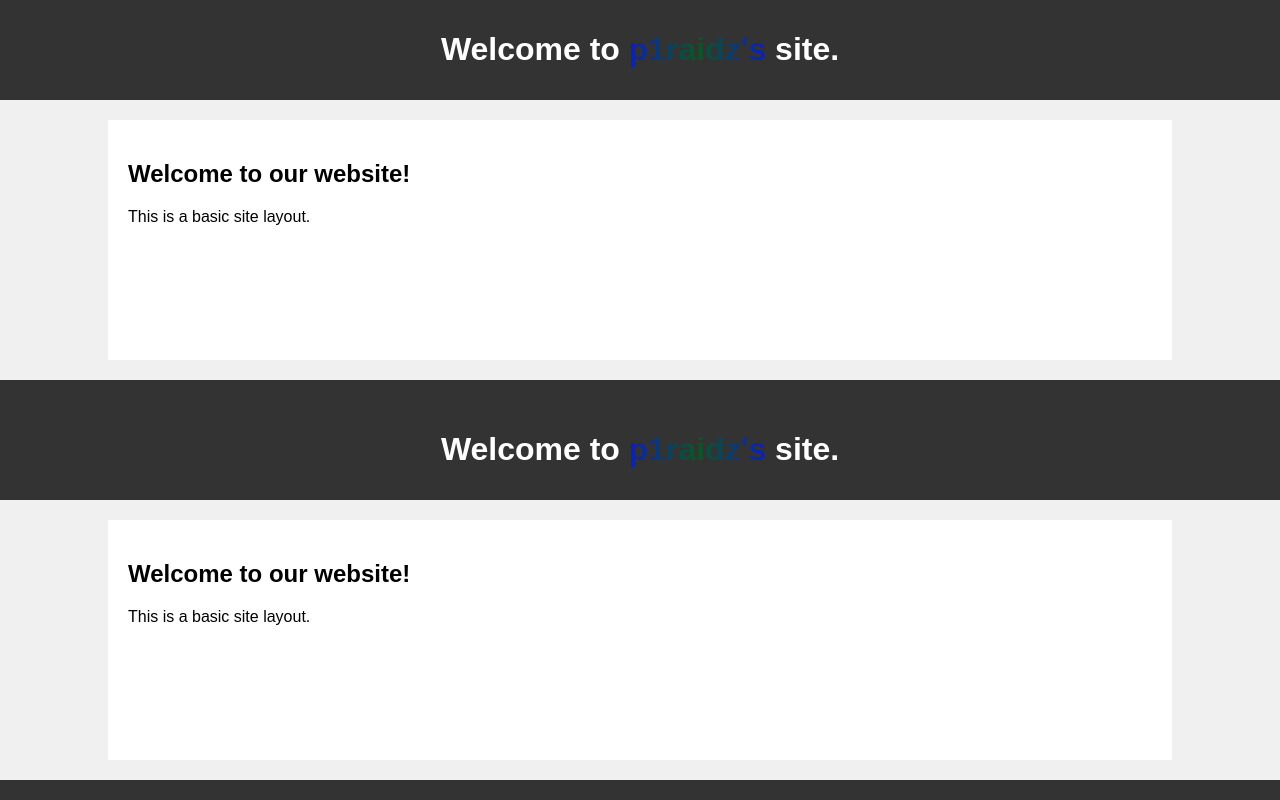
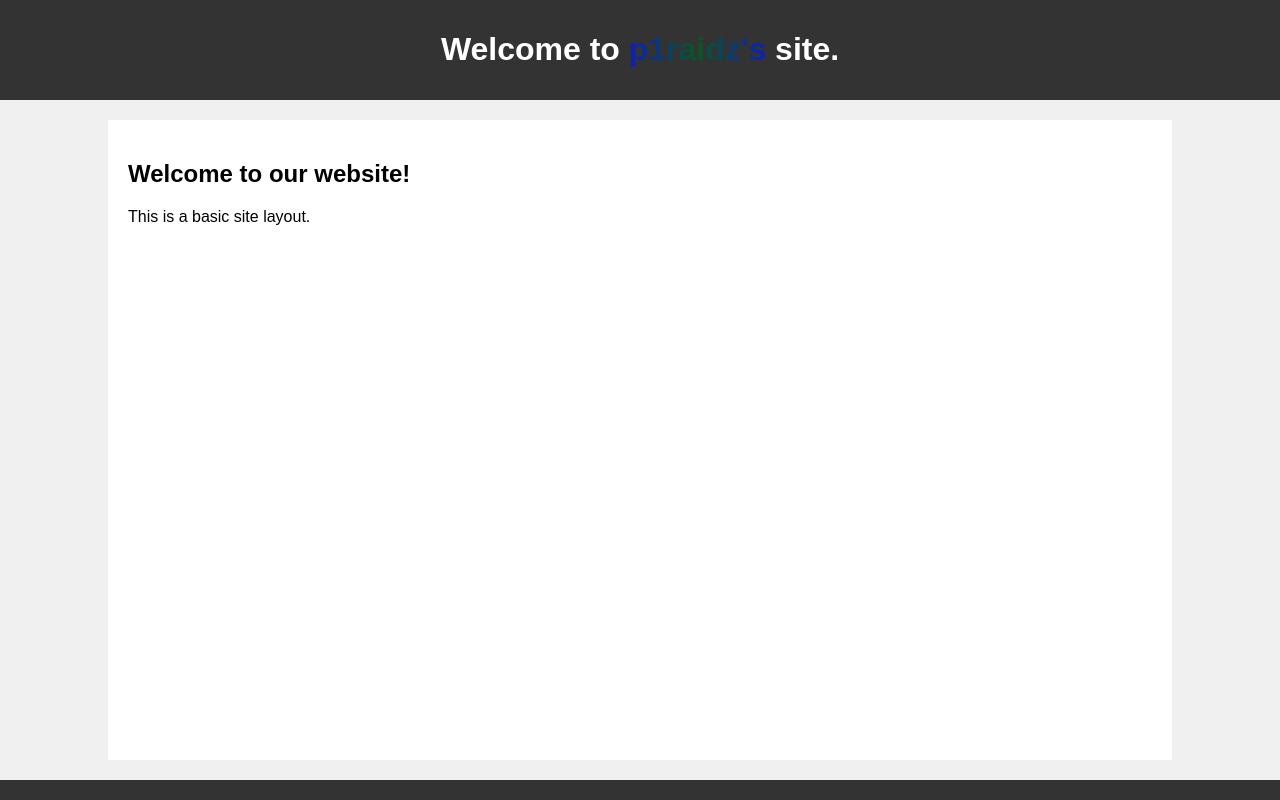
Before and after one commit to p1raidz/p1raidz.github.io, a plain HTML site: page index.html in a window 1280 px wide. Drawn offline with Linux system fonts and the light colour scheme.

Commit message:
Update index.html

```diff
--- a/index.html
+++ b/index.html
@@ -16,20 +16,3 @@
     </footer>
 </body>
 </html>
-
-<html>
-<head>
-    <title>Basic Site Layout</title>
-</head>
-<body>
-    <header>
-        <h1> Welcome to <span class="gradient-text">p1raidz's</span> site.</h1>
-    </header>
-    <main>
-        <h2>Welcome to our website!</h2>
-        <p>This is a basic site layout.</p>
-    </main>
-    <footer>
-    </footer>
-</body>
-</html>
```
